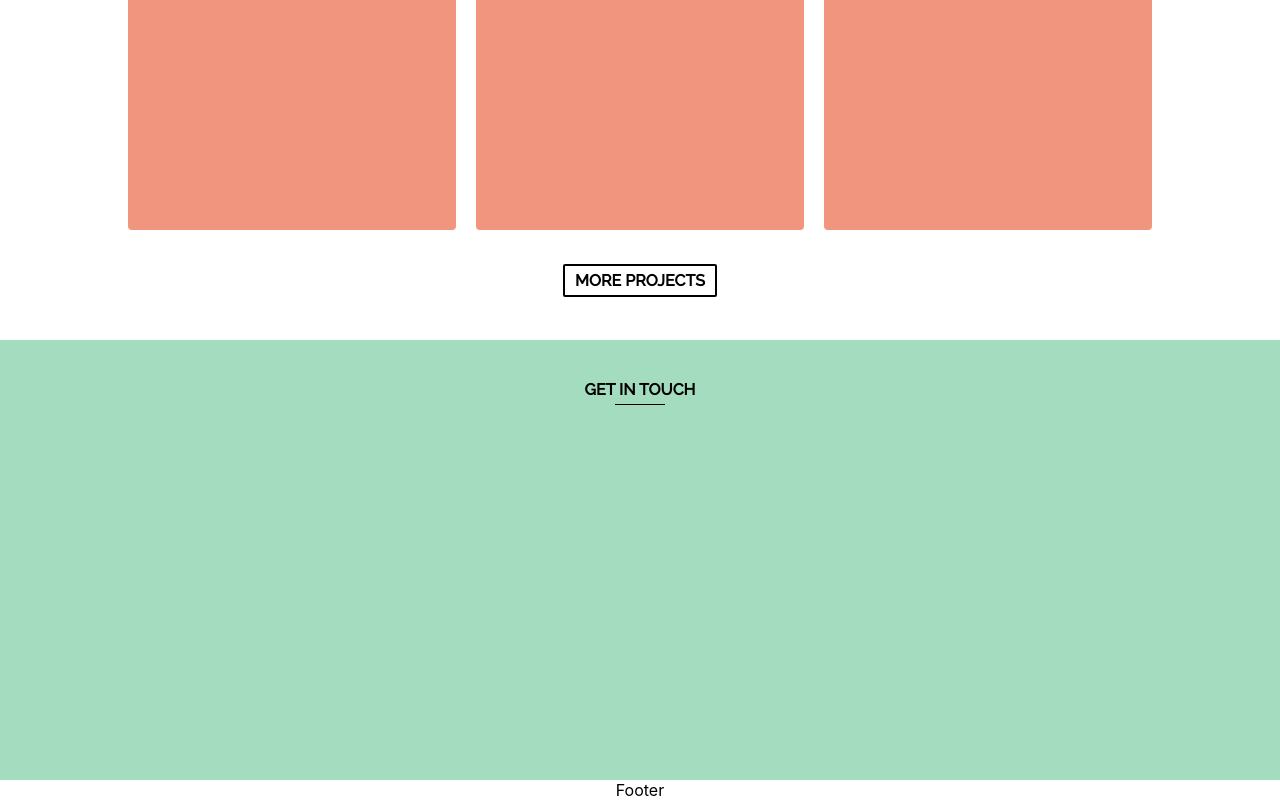
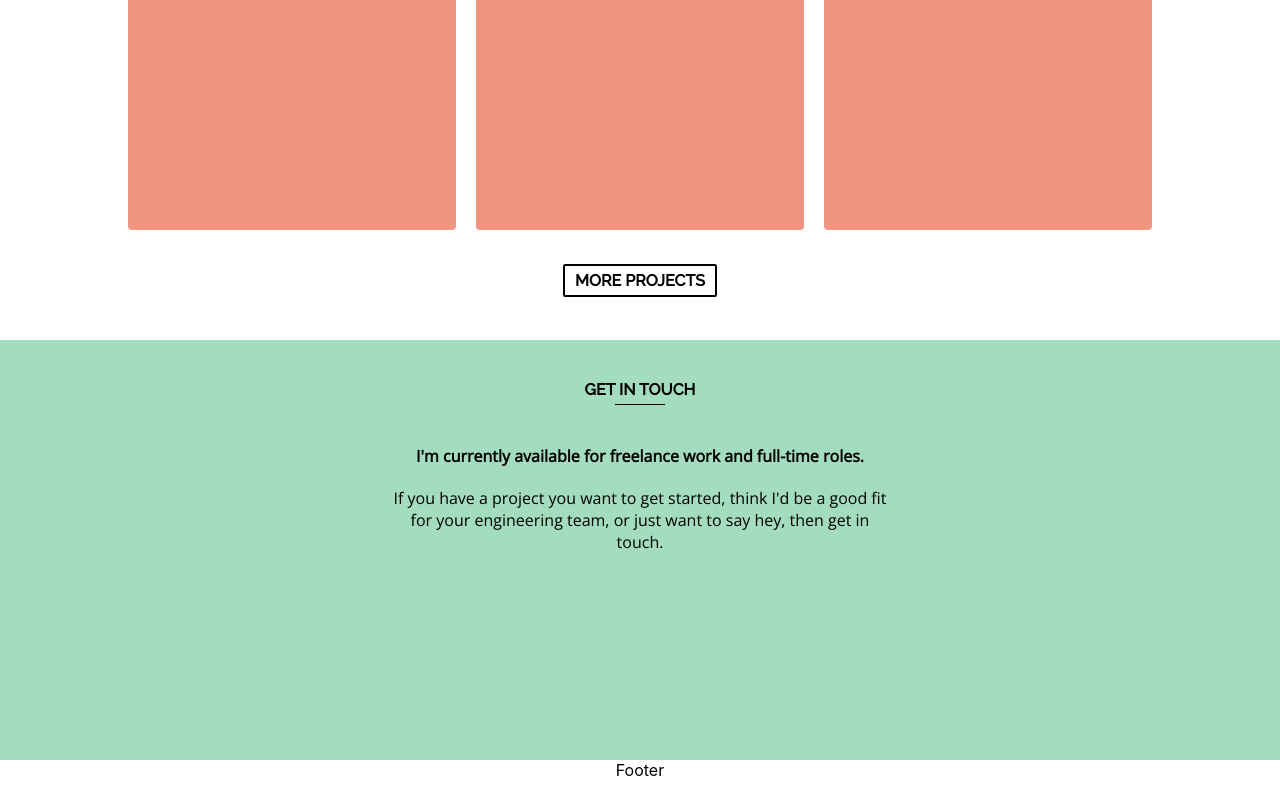
Before and after one commit to kirawoods/portfolio, a React (Create React App) app: page / in a window 1280 px wide. Shown: the part 1356-2156 px from the top of the page. Built offline with nearby package versions, Linux system fonts and the light colour scheme.

Commit message:
updates styling

```diff
--- a/src/components/homepage/ContactSection.css
+++ b/src/components/homepage/ContactSection.css
@@ -1,8 +1,15 @@
+@import url("https://fonts.googleapis.com/css2?family=Open+Sans&family=Raleway:wght@500&display=swap");
+
 .ContactSection {
   width: 100%;
   background-color: #a3dcbe;
-  padding: 20px 0;
   height: 400px;
+  padding: 20px 0 0 0;
+}
+
+.contact-section-text-container {
+  width: 500px;
+  margin: 0 auto;
 }
 
 .contact-header {
@@ -16,3 +23,13 @@
   border-top: 1px black solid;
   margin: 5px auto 20px auto;
 }
+
+.contact-subheading {
+  font-family: "Open Sans", sans-serif;
+  font-weight: 900;
+  padding: 20px 0;
+}
+
+.contact-section-text {
+  font-family: "Open Sans", sans-serif;
+}
--- a/src/components/homepage/ContactSection.js
+++ b/src/components/homepage/ContactSection.js
@@ -4,8 +4,17 @@ import "./ContactSection.css";
 export function ContactSection() {
   return (
     <div className="ContactSection">
-      <div className="contact-header">GET IN TOUCH</div>
-      <div className="horizontal-line"></div>
+      <div className="contact-section-text-container">
+        <div className="contact-header">GET IN TOUCH</div>
+        <div className="horizontal-line"></div>
+        <div className="contact-subheading">
+          I'm currently available for freelance work and full-time roles.
+        </div>
+        <div className="contact-section-text">
+          If you have a project you want to get started, think I'd be a good fit
+          for your engineering team, or just want to say hey, then get in touch.
+        </div>
+      </div>
     </div>
   );
 }
```
